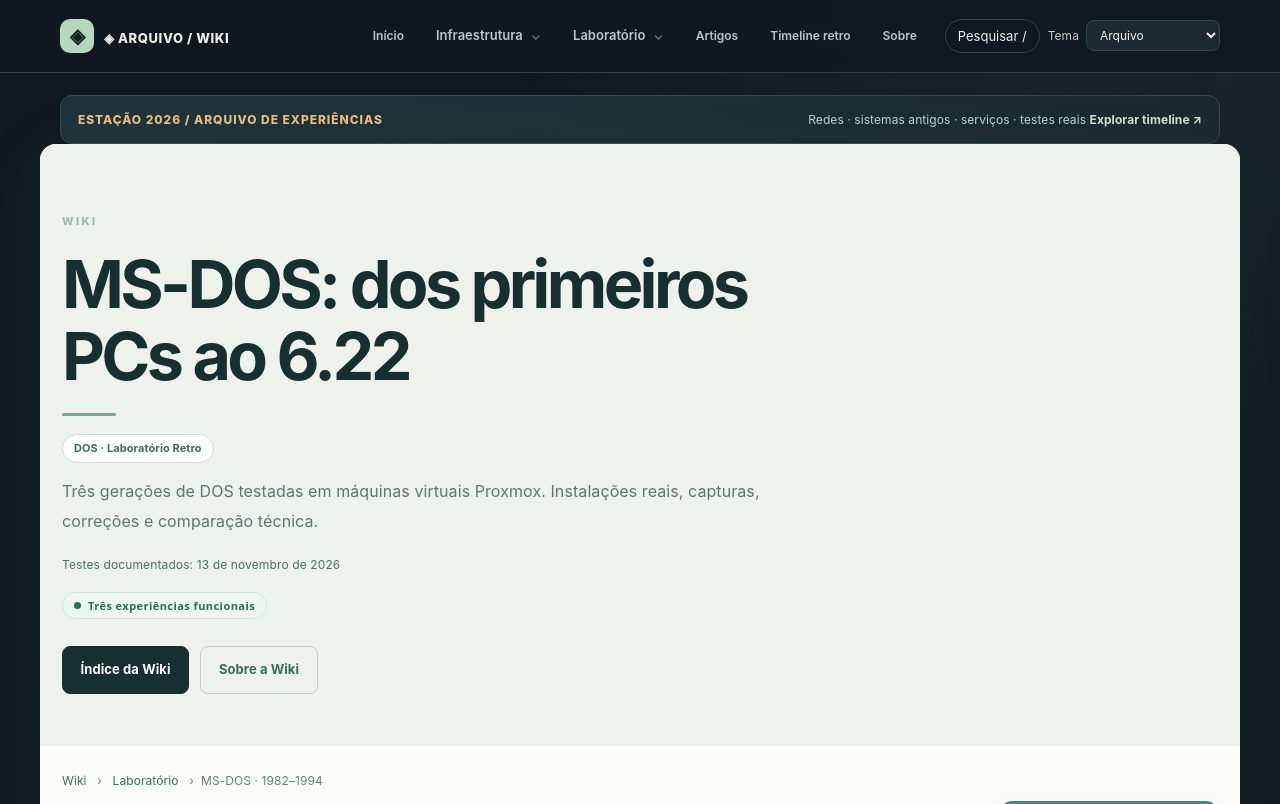
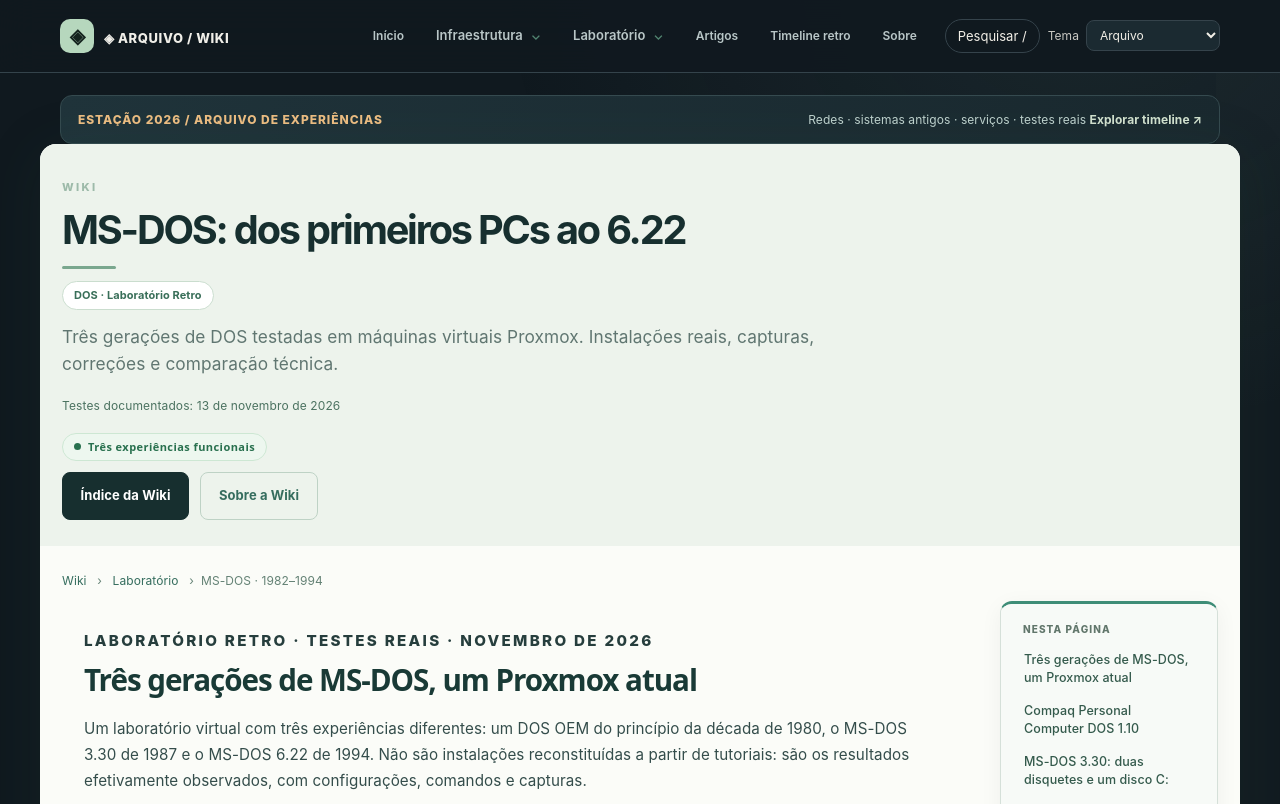
Before and after one commit to nmbb/wiki, a plain HTML site: page dos.html in a window 1280 px wide. Shown: the top 804 px of the page. Drawn offline with Linux system fonts and the light colour scheme.

Commit message:
Add files via upload

```diff
--- a/assets/css/site.css
+++ b/assets/css/site.css
@@ -1264,3 +1264,31 @@ html[data-theme="mf3279"] .wiki-sheet .content .nt-domain-case,
 html[data-theme="mf3279"] .wiki-sheet .content .explainer-section {
   border-color: #48698d !important;
 }
+
+
+/* Wiki 2026-11-21 — cabeçalhos compactos nas páginas de artigos.
+   Não altera o cabeçalho/menu de navegação nem o hero da página inicial. */
+.wiki-sheet > .top {
+  padding: 34px 0 26px !important;
+}
+.wiki-sheet > .top h1 {
+  font-size: clamp(1.8rem, 3.1vw, 2.7rem) !important;
+  line-height: 1.17 !important;
+  margin: 10px 0 12px !important;
+}
+.wiki-sheet > .top h1::after {
+  margin-top: 12px !important;
+  margin-bottom: 0 !important;
+}
+.wiki-sheet > .top .lead {
+  font-size: clamp(.96rem, 1.55vw, 1.08rem) !important;
+  line-height: 1.55 !important;
+  margin-bottom: .7rem !important;
+}
+.wiki-sheet > .top .quick {
+  margin-top: .7rem !important;
+}
+@media(max-width:590px) {
+  .wiki-sheet > .top {padding: 24px 0 20px !important}
+  .wiki-sheet > .top h1 {font-size: clamp(1.65rem, 7vw, 2.05rem) !important}
+}
--- a/src/css/theme.css
+++ b/src/css/theme.css
@@ -338,3 +338,31 @@ html:is([data-theme="mf3270"],[data-theme="mf3279"]) footer span,
 html:is([data-theme="mf3270"],[data-theme="mf3279"]) .home-footer span{color:var(--footer-text)!important}
 html:is([data-theme="mf3270"],[data-theme="mf3279"]) .timeline-page > div[style*="padding-bottom"]{color:var(--footer-text)!important}
 html:is([data-theme="mf3270"],[data-theme="mf3279"]) .timeline-page > div[style*="padding-bottom"] a{color:var(--footer-link)!important}
+
+
+/* Wiki 2026-11-21 — cabeçalhos compactos nas páginas de artigos.
+   Não altera o cabeçalho/menu de navegação nem o hero da página inicial. */
+.wiki-sheet > .top {
+  padding: 34px 0 26px !important;
+}
+.wiki-sheet > .top h1 {
+  font-size: clamp(1.8rem, 3.1vw, 2.7rem) !important;
+  line-height: 1.17 !important;
+  margin: 10px 0 12px !important;
+}
+.wiki-sheet > .top h1::after {
+  margin-top: 12px !important;
+  margin-bottom: 0 !important;
+}
+.wiki-sheet > .top .lead {
+  font-size: clamp(.96rem, 1.55vw, 1.08rem) !important;
+  line-height: 1.55 !important;
+  margin-bottom: .7rem !important;
+}
+.wiki-sheet > .top .quick {
+  margin-top: .7rem !important;
+}
+@media(max-width:590px) {
+  .wiki-sheet > .top {padding: 24px 0 20px !important}
+  .wiki-sheet > .top h1 {font-size: clamp(1.65rem, 7vw, 2.05rem) !important}
+}
```
Also changed, not shown: LEIA-ME.txt.
